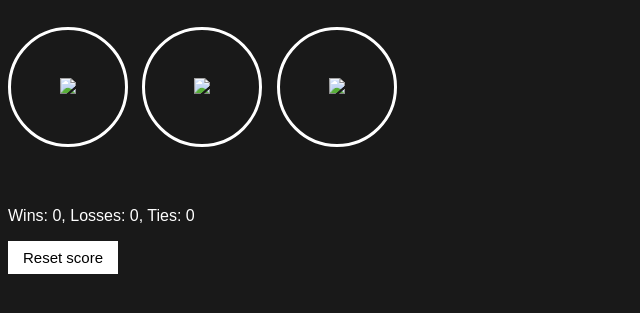
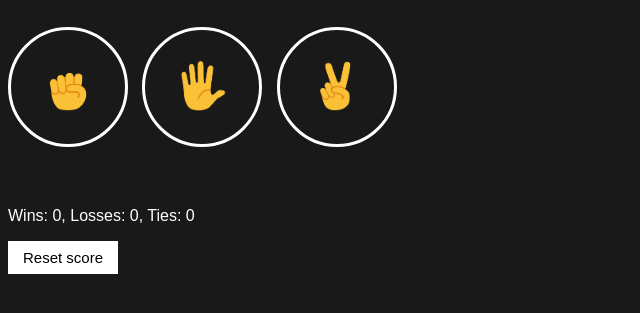
Before and after one commit to konprtk/rockPaperScissorsGame, a plain HTML site: page index.html in a window 1280 px wide. Shown: the part 67-380 px from the top of the page, without its empty margins (0-640 px from the left). Drawn offline with Linux system fonts and the light colour scheme; the site is published under a folder, as on GitHub Pages, so addresses that start at the root find nothing.

Commit message:
fix image bugs

```diff
--- a/index.html
+++ b/index.html
@@ -14,7 +14,7 @@
     "
       class="move-button"
     >
-      <img src="/images/rock-emoji.png" class="move-icon" />
+      <img src="images/rock-emoji.png" class="move-icon" />
     </button>
 
     <button
@@ -23,7 +23,7 @@
     "
       class="move-button"
     >
-      <img src="/images/paper-emoji.png" class="move-icon" />
+      <img src="images/paper-emoji.png" class="move-icon" />
     </button>
     <button
       onclick="
@@ -31,7 +31,7 @@
       "
       class="move-button"
     >
-      <img src="/images/scissors-emoji.png" class="move-icon" />
+      <img src="images/scissors-emoji.png" class="move-icon" />
     </button>
 
     <p class="js-result result"></p>
--- a/script.js
+++ b/script.js
@@ -60,8 +60,8 @@ function playGame(playerMove) {
   document.querySelector('.js-result').innerHTML = result;
 
   document.querySelector('.js-moves').innerHTML = `You
-      <img src="/images/${playerMove}-emoji.png" class="move-icon">
-      <img src="/images/${computerMove}-emoji.png" class="move-icon">
+      <img src="images/${playerMove}-emoji.png" class="move-icon">
+      <img src="images/${computerMove}-emoji.png" class="move-icon">
       Computer`;
 }
 
```
